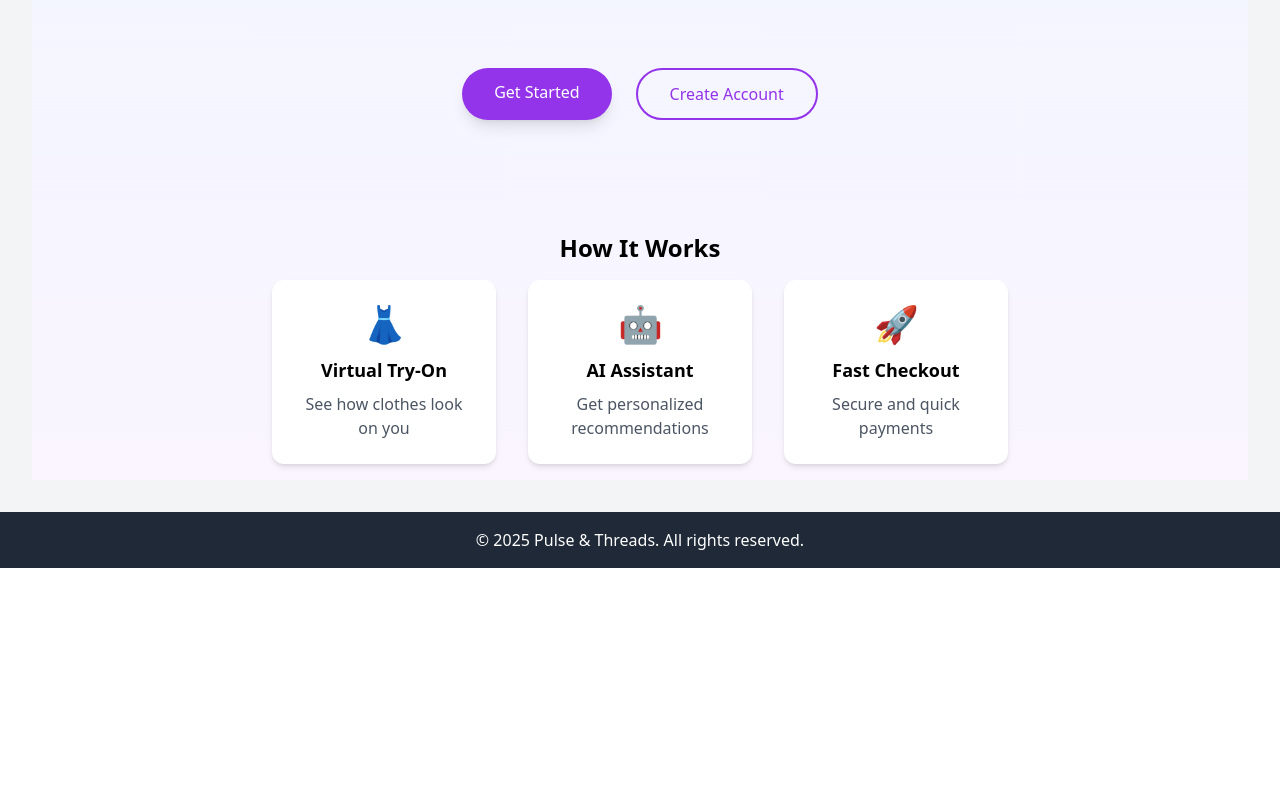
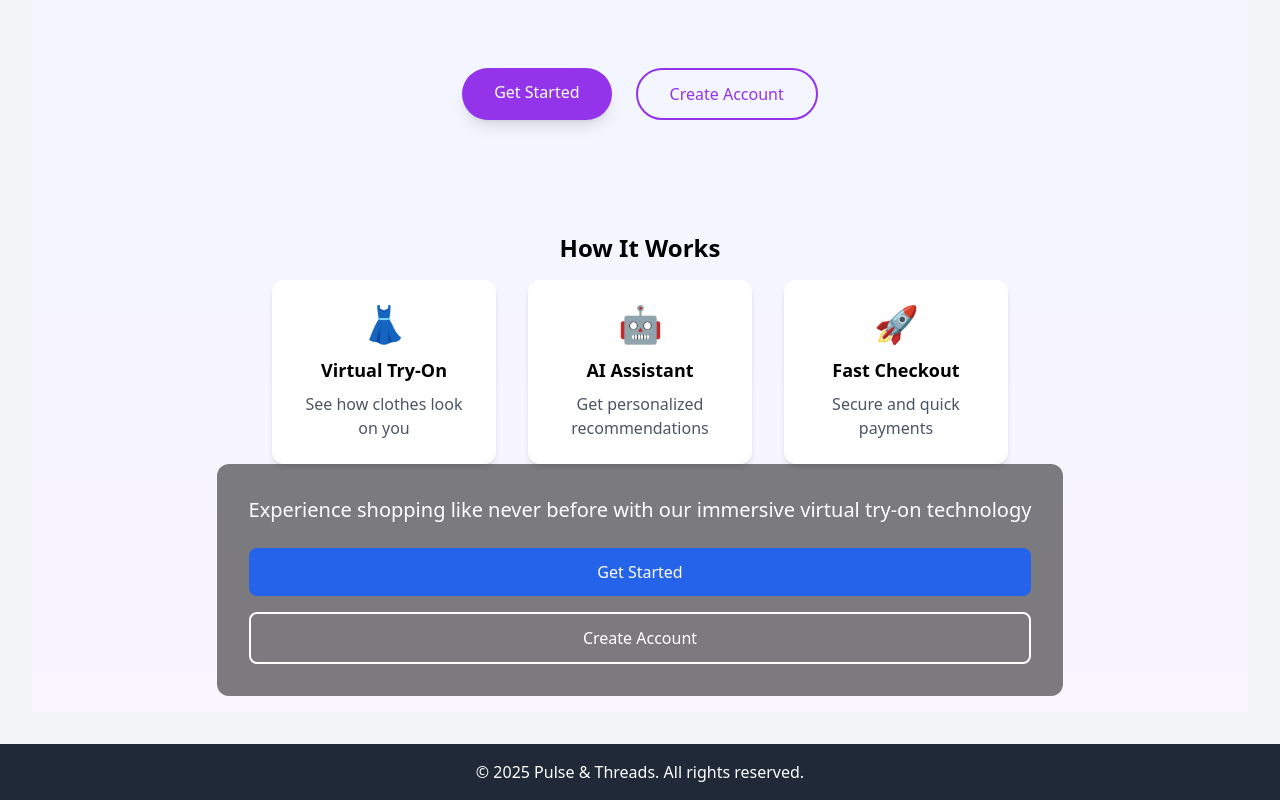
Before and after one commit to MalaiccaTheGreat/virtual-mall, a React (Vite) app: page / in a window 1280 px wide. Shown: the part 472-1272 px from the top of the page. Before the commit the page ends 1040 px from the top, so only its background shows below. Built offline with nearby package versions, Linux system fonts and the light colour scheme; no server answers; grey boxes are pictures that could not be loaded.

Commit message:
Updated welcome page with new background image and branding elements

```diff
--- a/src/output.css
+++ b/src/output.css
@@ -1363,6 +1363,10 @@ video {
   background-color: rgb(255 255 255 / 0.9);
 }
 
+.bg-opacity-50 {
+  --tw-bg-opacity: 0.5;
+}
+
 .bg-gradient-to-b {
   background-image: linear-gradient(to bottom, var(--tw-gradient-stops));
 }
@@ -1446,6 +1450,10 @@ video {
 
 .p-6 {
   padding: 1.5rem;
+}
+
+.p-8 {
+  padding: 2rem;
 }
 
 .px-2 {
--- a/src/pages/Welcome.jsx
+++ b/src/pages/Welcome.jsx
@@ -57,6 +57,30 @@ export default function Welcome() {
           ))}
         </div>
       </div>
+
+      {/* Content */}
+      <div className="flex-grow flex items-center justify-center">
+        <div className="text-center text-white bg-black bg-opacity-50 p-8 rounded-xl">
+          <p className="text-xl mb-6">
+            Experience shopping like never before with our immersive virtual try-on technology
+          </p>
+
+          <div className="space-y-4">
+            <Link
+              to="/login"
+              className="block bg-blue-600 hover:bg-blue-700 text-white px-6 py-3 rounded-lg transition"
+            >
+              Get Started
+            </Link>
+            <Link
+              to="/signup"
+              className="block border-2 border-white text-white px-6 py-3 rounded-lg hover:bg-white hover:text-black transition"
+            >
+              Create Account
+            </Link>
+          </div>
+        </div>
+      </div>
     </div>
   );
 }
```
Also changed, not shown: src/assets/images/Background.jpg.jpg (renamed from src/assets/images/Flux_Dev_A_stylish_young_adult_in_a_cozy_modern_living_room_wi_3.jpg), src/assets/images/Logo.jpg.jpg (added).
